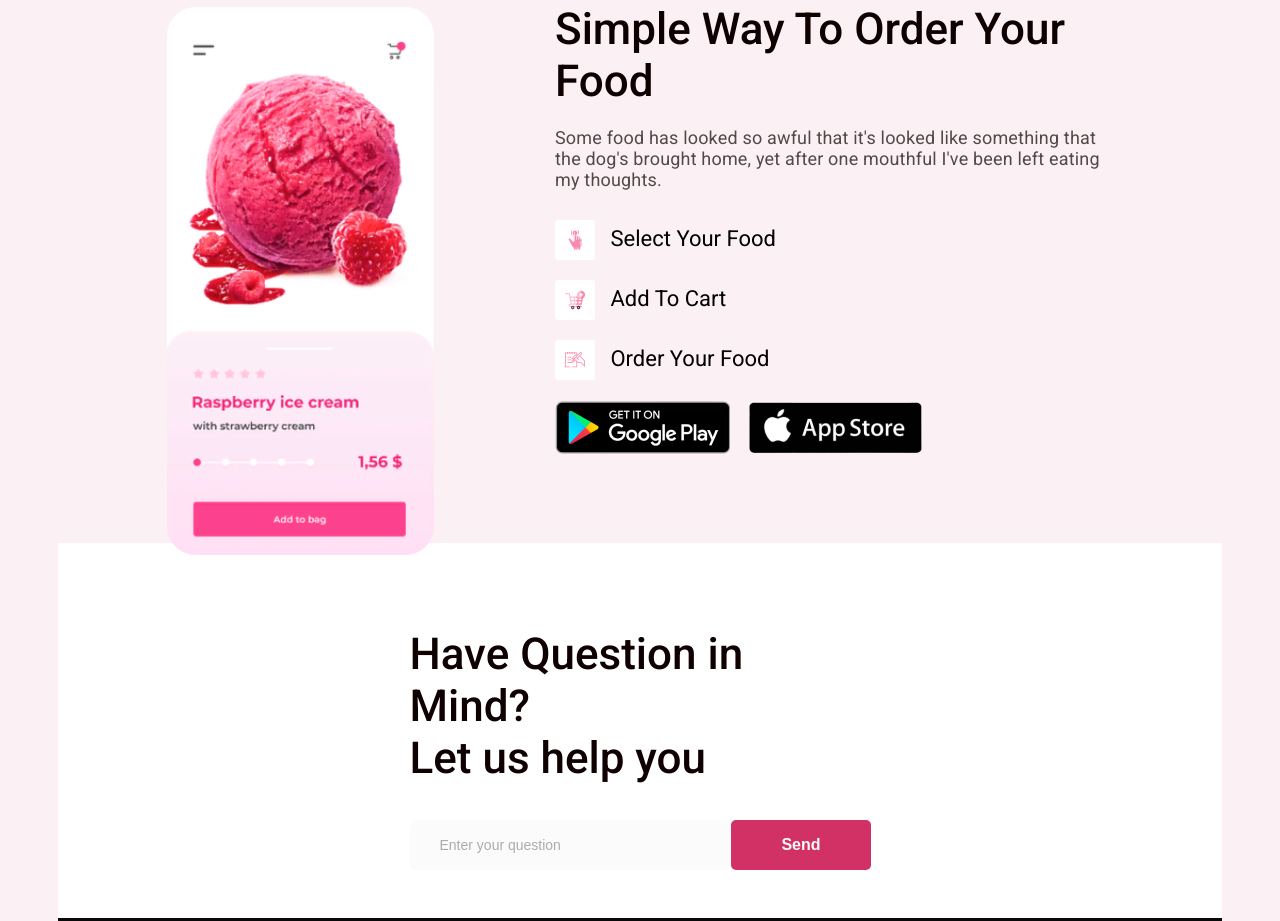
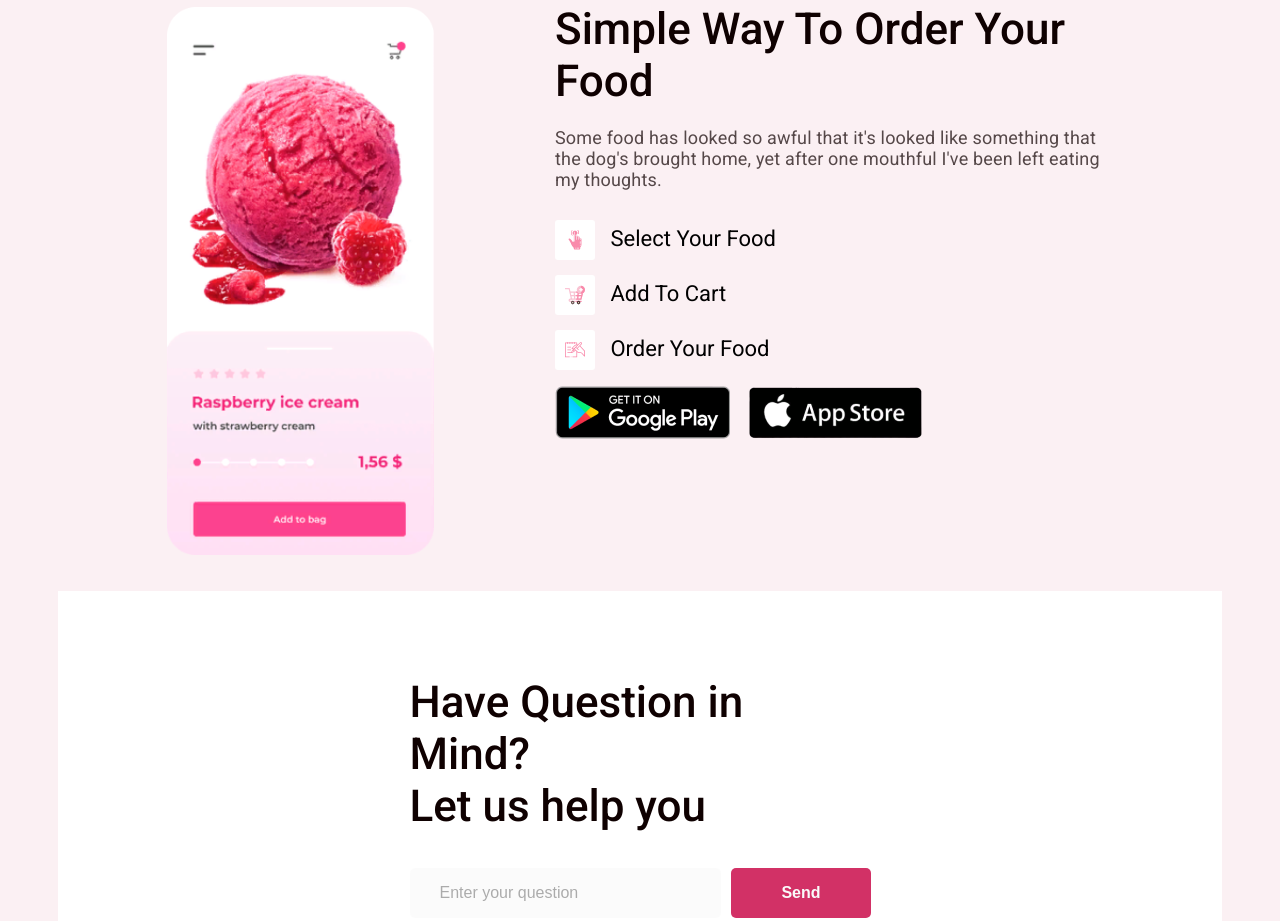
Before and after one commit to ideasaveleva/5.ice-cream-landing-pages, a plain HTML site: page index.html in a window 1280 px wide. Shown: the part 3240-4161 px from the top of the page. Drawn offline with nearby package versions, Linux system fonts and the light colour scheme; a web font is replaced by a local one.

Commit message:
changed the indent and font size

```diff
--- a/css/style.css
+++ b/css/style.css
@@ -242,10 +242,10 @@ nav {
 }
 .application-list {
 	font-size: 22px;
-	padding-bottom: 20px;
 	line-height: 26px;
 	color: #000000;
 	white-space: nowrap;
+	margin-bottom: 15px;
 }
 .application-link {
 	display: inline-block;
@@ -257,9 +257,10 @@ nav {
 	border-radius: 5px;
 	border: none;
 	padding-left: 30px;
-	font-size: 14px;
+	font-size: 16px;
 	color: #0f0000;
 	opacity: 0.6;
+	margin-right: 10px;
 }
 .footer-text {
 	font-size: 12px;
--- a/index.html
+++ b/index.html
@@ -233,10 +233,10 @@
 	</section>
 	<article class="container">
 		<div class="row justify-content-evenly pt-4 pb-4">
-			<div class="col-3">
+			<div class="col-lg-3 pb-md-5 pb-sm-4">
 				<img src="img/ice-image7.png" alt="foto application" class="application-image">
 			</div>
-			<div class="col-6">
+			<div class="col-lg-6">
 				<h2 class="application-title">Simple Way To Order Your Food</h2>
 				<p class="application-text">
 					Some food has looked so awful that it's looked like something that the dog's brought home, yet after
```
